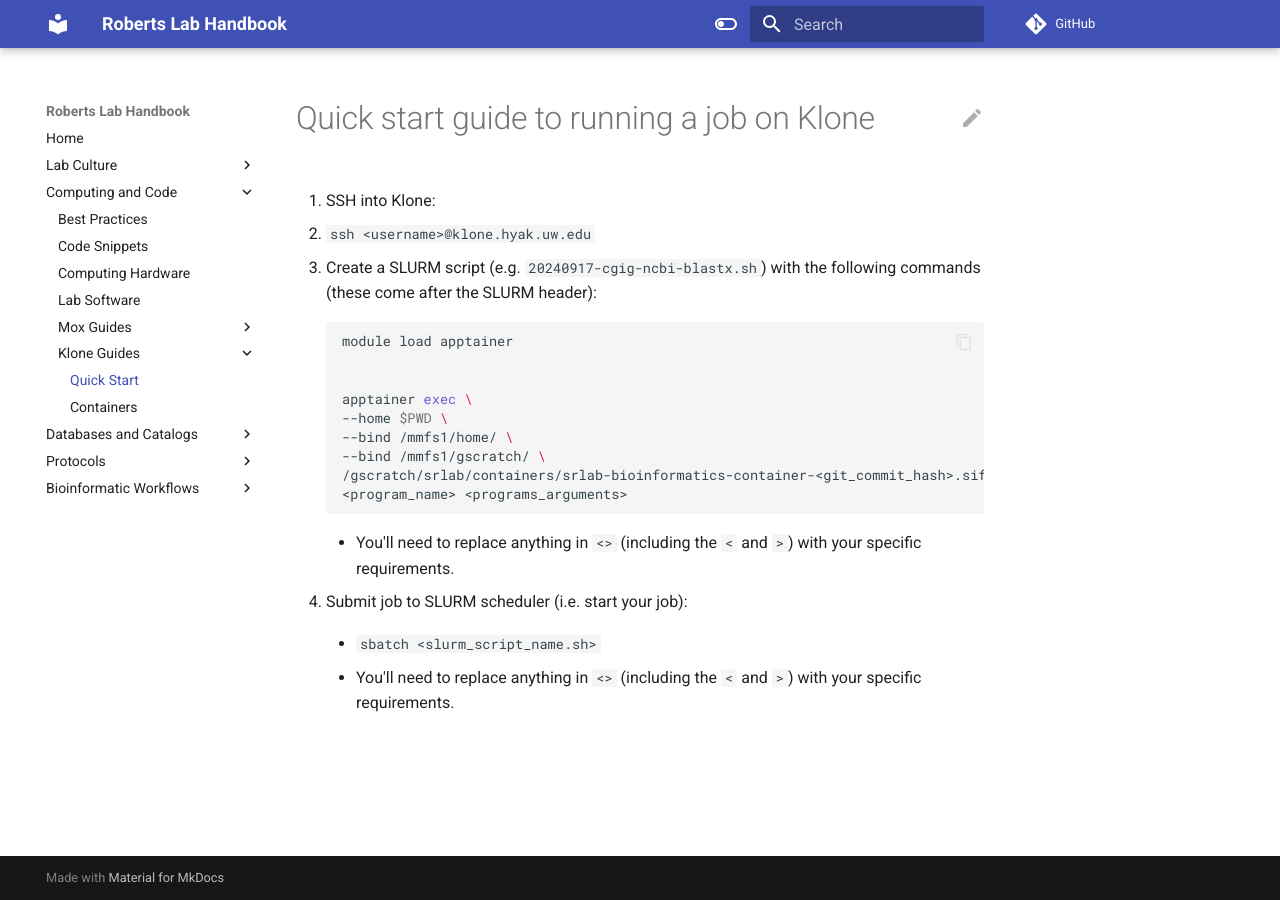
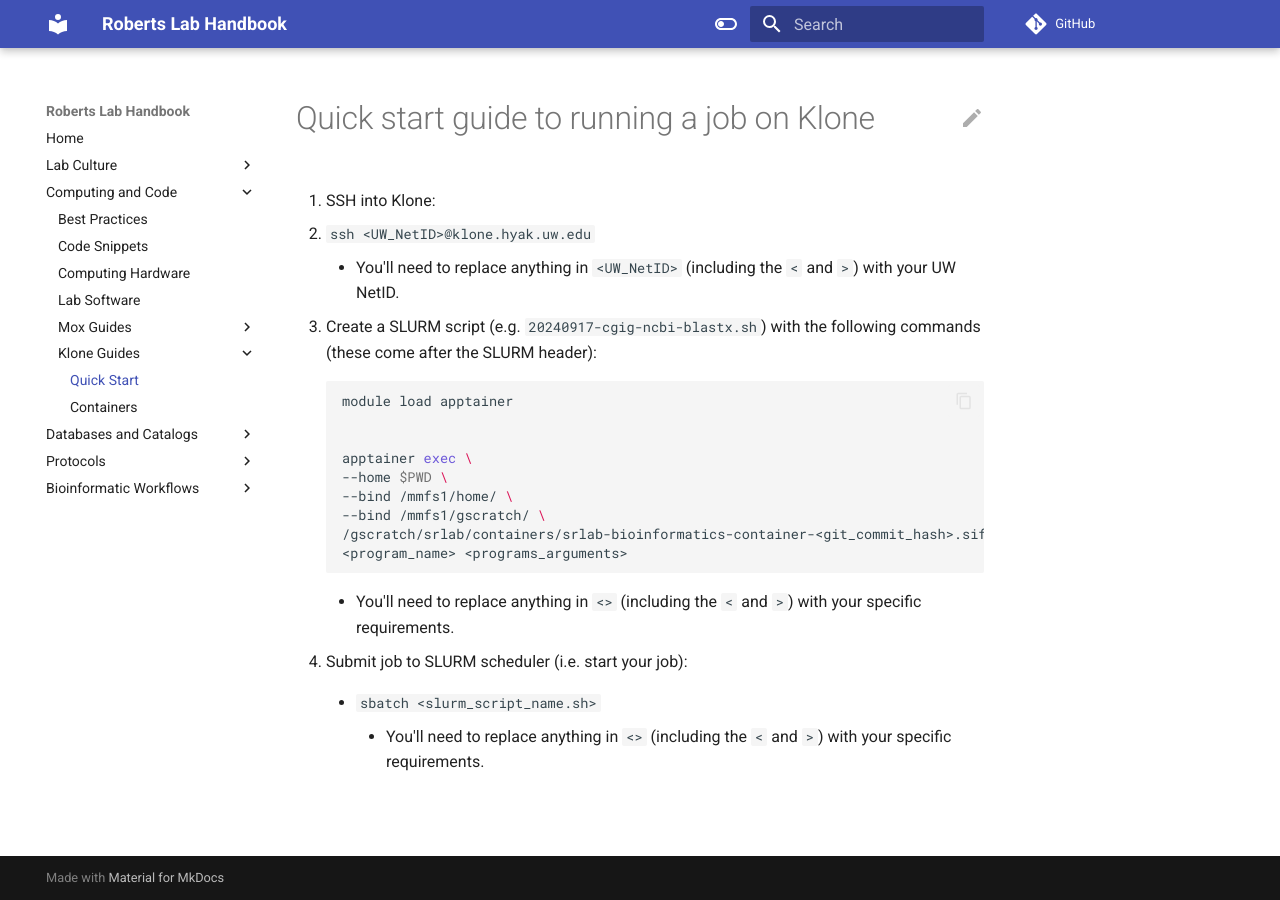
Before and after one commit to RobertsLab/resources, an MkDocs documentation site: the page built from docs/klone_quick-start.md, in a window 1280 px wide. Built offline with MkDocs 1.6.1 and Material for MkDocs 9.7.7, drawn with Linux system fonts in a browser that asks for light colours; comment, search, counter and statistics services are not loaded.

Commit message:
add UW NetID info in klone_quick-start.md

```diff
--- a/docs/klone_quick-start.md
+++ b/docs/klone_quick-start.md
@@ -2,7 +2,9 @@
 
 1. SSH into Klone:
 
-- `ssh <username>@klone.hyak.uw.edu`
+- `ssh <UW_NetID>@klone.hyak.uw.edu`
+
+    - You'll need to replace anything in `<UW_NetID>` (including the `<` and `>`) with your UW NetID.
 
 2. Create a SLURM script (e.g. `20240917-cgig-ncbi-blastx.sh`) with the following commands (these come after the SLURM header):
 
@@ -24,4 +26,4 @@
 
     - `sbatch <slurm_script_name.sh>`
 
-    - You'll need to replace anything in `<>` (including the `<` and `>`) with your specific requirements.
+        - You'll need to replace anything in `<>` (including the `<` and `>`) with your specific requirements.
```
